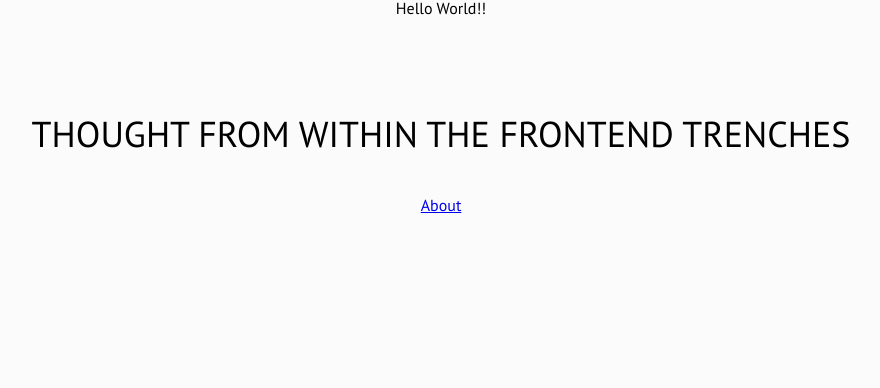
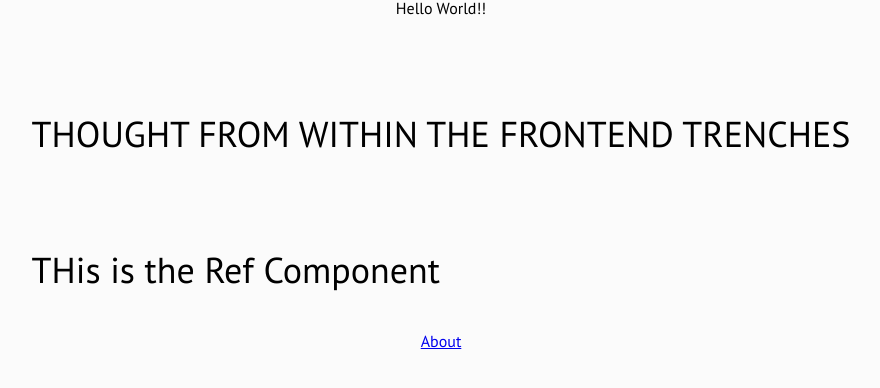
Before and after one commit to mohdaminkhan/musings, a Next.js app: page / in a window 1280 px wide. Shown: the top 388 px of the page, without its empty margins (199-1079 px from the left). Built offline with nearby package versions, Linux system fonts and the light colour scheme.

Commit message:
testing mutability of ref object

```diff
--- a/pages/index.tsx
+++ b/pages/index.tsx
@@ -2,6 +2,28 @@ import SmallCard from '../components/SmallCard';
 import { projectIcons } from '../components/Icons';
 import Link from 'next/link'
 import { projects } from '../utils/projectsData';
+import * as React from 'react'
+
+
+
+function TestRef() {
+
+
+let myRef = React.useRef({name:"amin"})
+// how to read environment at runtime
+//  npm view <react> version <--- useful from the command line
+
+
+console.log("Is Ref sealed", Object.isSealed(myRef))
+console.log("Is Ref extendible", Object.isExtensible(myRef))
+
+
+
+return <h1>THis is the Ref Component</h1>
+
+}
+
+
 
 
 function Title() {
@@ -12,9 +34,9 @@ function Title() {
 	return (<div>
 
 
-	  <h1>THOUGHT FROM WITHIN THE FRONTEND TRENCHES</h1>
+		<h1>THOUGHT FROM WITHIN THE FRONTEND TRENCHES</h1>
 
-
+<TestRef />
 
 	</div>)
 
```
